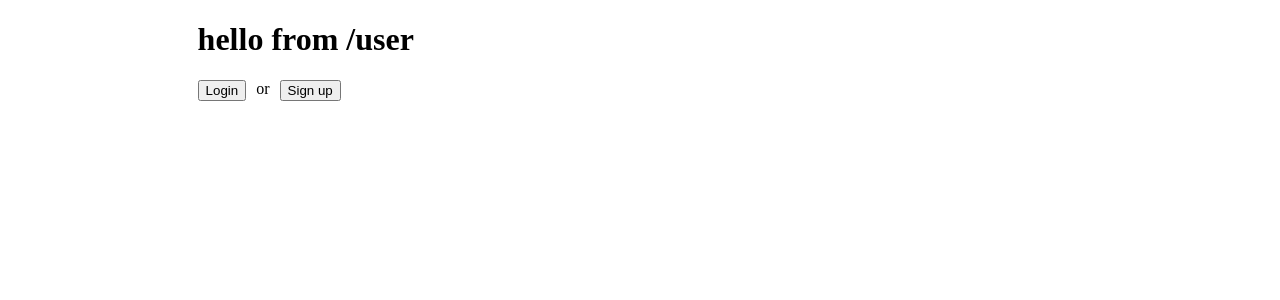
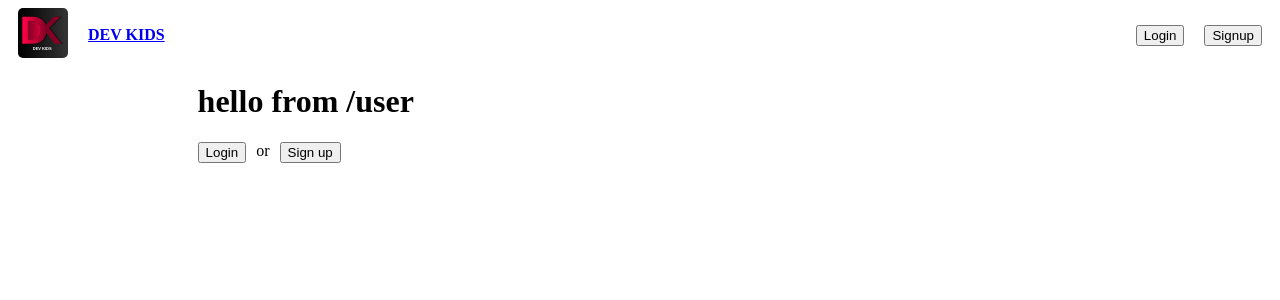
Before and after one commit to yahyaanwar/django-blog, a Django app: page /user/ in a window 1280 px wide. Shown: the top 300 px of the page. Run offline with Django 3.2, Linux system fonts and the light colour scheme.

Commit message:
[IMP] Adding basic navbar

```diff
--- a/assets/css/main.css
+++ b/assets/css/main.css
@@ -25,3 +25,7 @@ form label, form input[type=submit] {
     display: block;
     margin-top: 20px;
 }
+
+nav > * {
+    margin: 0 10px;
+}
--- a/templates/base_layout.html
+++ b/templates/base_layout.html
@@ -12,6 +12,7 @@
 </head>
 
 <body>
+    {% include 'navbar.html' %}
     <div class="content">
         {% block content %}
         <pre>Content empty</pre>
--- /dev/null
+++ b/templates/navbar.html
@@ -0,0 +1,23 @@
+{% load static from staticfiles %}
+
+<nav style="display: flex; align-items: center;">
+    <a href="{% url 'index' %}">
+        <img src="{% static 'img/logo.svg' %}" alt="Dev Kids" style="width: 50px; height: 50px; border-radius: 5px;">
+    </a>
+    <a href="{% url 'index' %}">
+        <strong>DEV KIDS</strong>
+    </a>
+    <span style="flex-grow: 1;"></span>
+    {% if user.is_authenticated %}
+    <a href="{% url 'user:signout' %}">
+        <button>Logout</button>
+    </a>
+    {% else %}
+    <a href="{% url 'user:signin' %}">
+        <button>Login</button>
+    </a>
+    <a href="{% url 'user:signup' %}">
+        <button>Signup</button>
+    </a>
+    {% endif %}
+</nav>
```
Also changed, not shown: assets/img/logo.svg (added).
